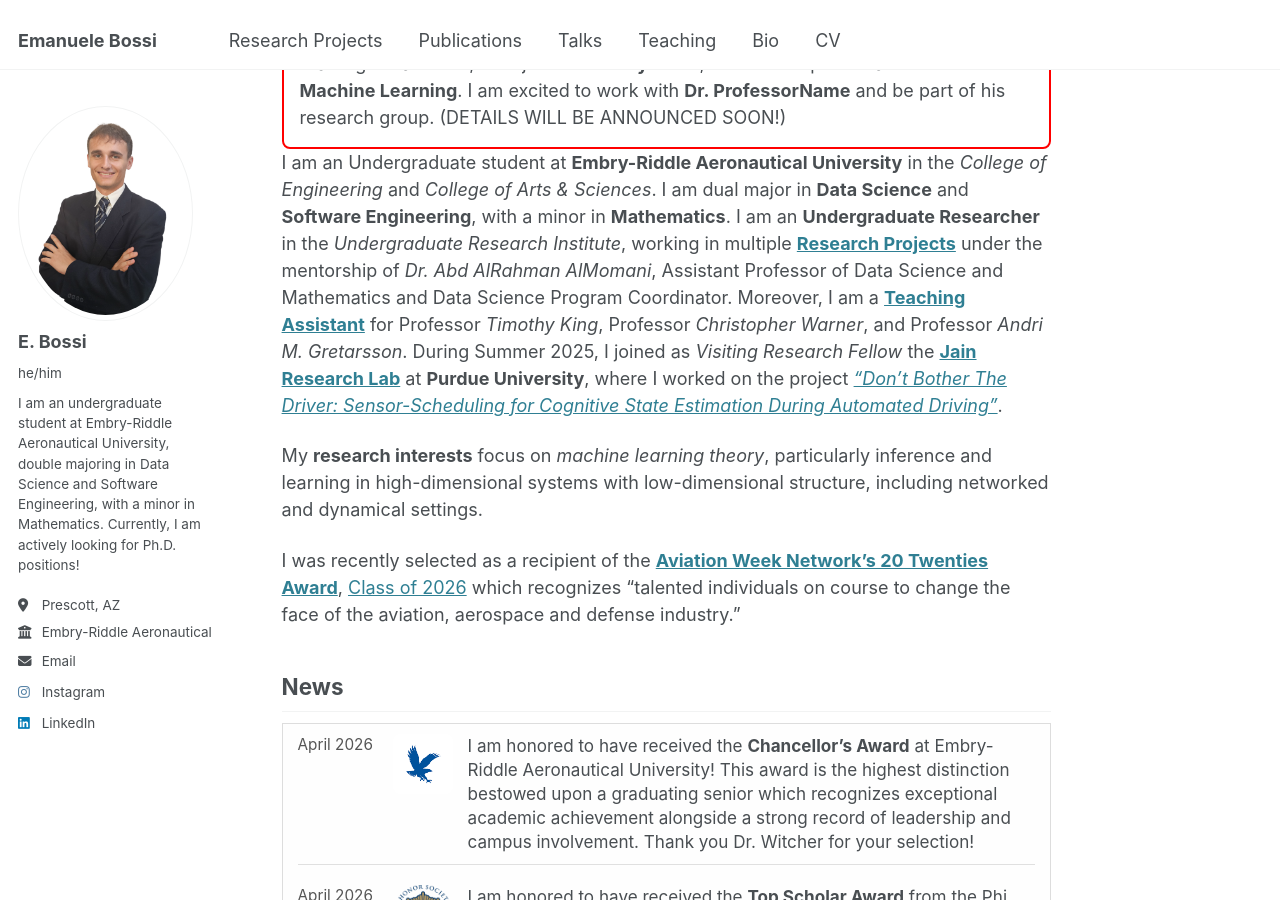
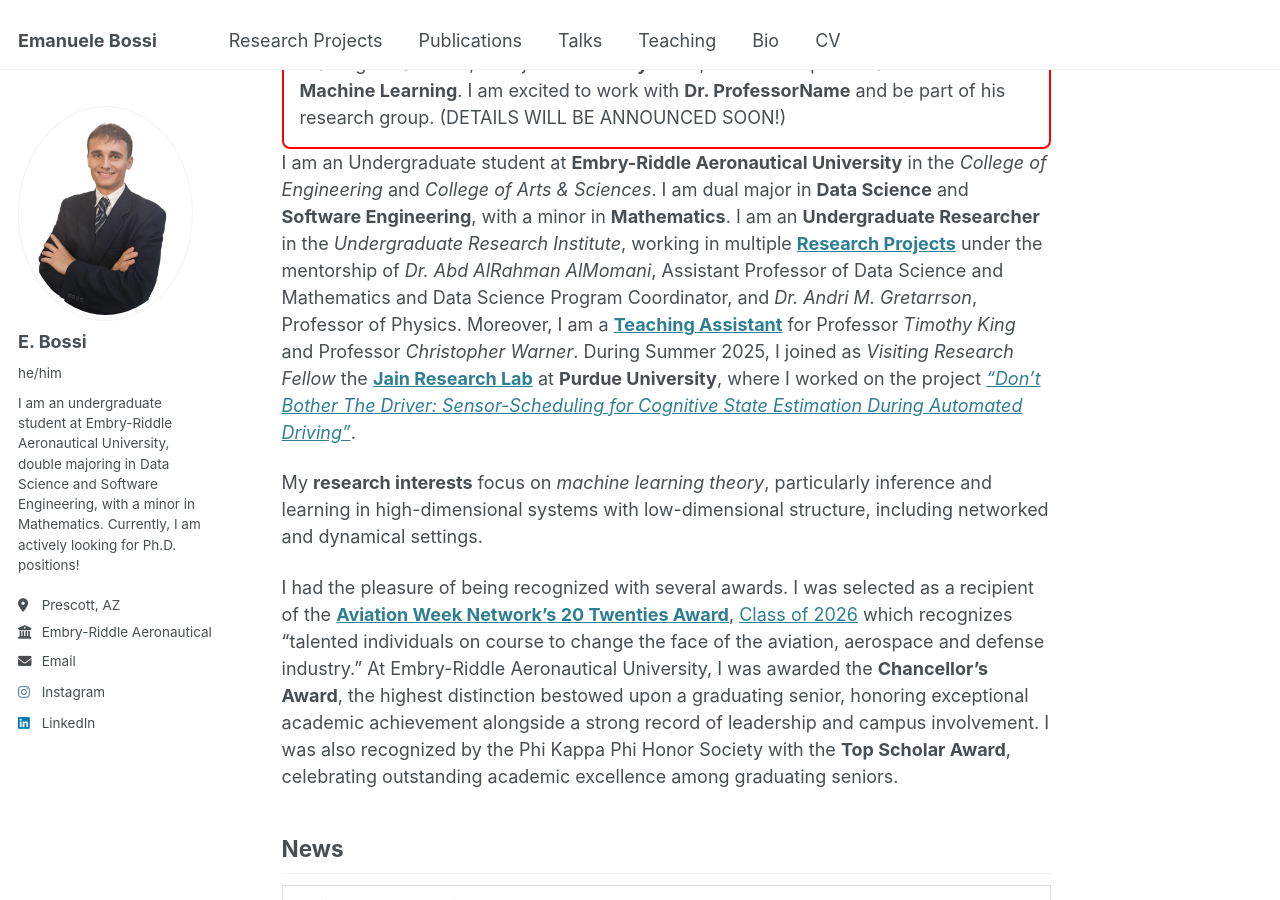
Before and after one commit to bossiemanuele/bossiemanuele.github.io, a Jekyll site: the page built from _pages/about.md, in a window 1280 px wide and 900 px high, scrolled down 368 px. Built offline with Jekyll 4.4.1, drawn with Linux system fonts in a browser that asks for light colours; grey boxes are pictures that could not be loaded.

Commit message:
Update about.md

```diff
--- a/_pages/about.md
+++ b/_pages/about.md
@@ -150,11 +150,11 @@
 
 </div>
 
-I am an Undergraduate student at **Embry-Riddle Aeronautical University** in the *College of Engineering* and *College of Arts & Sciences*. I am dual major in **Data Science** and **Software Engineering**, with a minor in **Mathematics**. I am an **Undergraduate Researcher** in the *Undergraduate Research Institute*, working in multiple [**Research Projects**](https://bossiemanuele.github.io/portfolio/) under the mentorship of *Dr. Abd AlRahman AlMomani*, Assistant Professor of Data Science and Mathematics and Data Science Program Coordinator. Moreover, I am a [**Teaching Assistant**](https://bossiemanuele.github.io/teaching/) for Professor *Timothy King*, Professor *Christopher Warner*, and Professor *Andri M. Gretarsson*. During Summer 2025, I joined as *Visiting Research Fellow* the [**Jain Research Lab**](https://engineering.purdue.edu/JainResearchLab/) at **Purdue University**, where I worked on the project *["Don’t Bother The Driver: Sensor-Scheduling for Cognitive State Estimation During Automated Driving"](https://bossiemanuele.github.io/portfolio/00_SURF/)*.
+I am an Undergraduate student at **Embry-Riddle Aeronautical University** in the *College of Engineering* and *College of Arts & Sciences*. I am dual major in **Data Science** and **Software Engineering**, with a minor in **Mathematics**. I am an **Undergraduate Researcher** in the *Undergraduate Research Institute*, working in multiple [**Research Projects**](https://bossiemanuele.github.io/portfolio/) under the mentorship of *Dr. Abd AlRahman AlMomani*, Assistant Professor of Data Science and Mathematics and Data Science Program Coordinator, and *Dr. Andri M. Gretarrson*, Professor of Physics. Moreover, I am a [**Teaching Assistant**](https://bossiemanuele.github.io/teaching/) for Professor *Timothy King* and Professor *Christopher Warner*. During Summer 2025, I joined as *Visiting Research Fellow* the [**Jain Research Lab**](https://engineering.purdue.edu/JainResearchLab/) at **Purdue University**, where I worked on the project *["Don’t Bother The Driver: Sensor-Scheduling for Cognitive State Estimation During Automated Driving"](https://bossiemanuele.github.io/portfolio/02_SURF/)*.
 
 My **research interests** focus on *machine learning theory*, particularly inference and learning in high-dimensional systems with low-dimensional structure, including networked and dynamical settings.
 
-I was recently selected as a recipient of the [**Aviation Week Network's 20 Twenties Award**](https://www.einpresswire.com/article/880869714/aviation-week-network-announces-class-of-2026-20-twenties-winners), [Class of 2026](https://20twenties.aviationweek.com/winners/winners1/) which recognizes "talented individuals on course to change the face of the aviation, aerospace and defense industry."
+I had the pleasure of being recognized with several awards. I was selected as a recipient of the [**Aviation Week Network's 20 Twenties Award**](https://www.einpresswire.com/article/880869714/aviation-week-network-announces-class-of-2026-20-twenties-winners), [Class of 2026](https://20twenties.aviationweek.com/winners/winners1/) which recognizes "talented individuals on course to change the face of the aviation, aerospace and defense industry." At Embry-Riddle Aeronautical University, I was awarded the **Chancellor’s Award**, the highest distinction bestowed upon a graduating senior, honoring exceptional academic achievement alongside a strong record of leadership and campus involvement. I was also recognized by the Phi Kappa Phi Honor Society with the **Top Scholar Award**, celebrating outstanding academic excellence among graduating seniors.
 
 ## News
 
```
